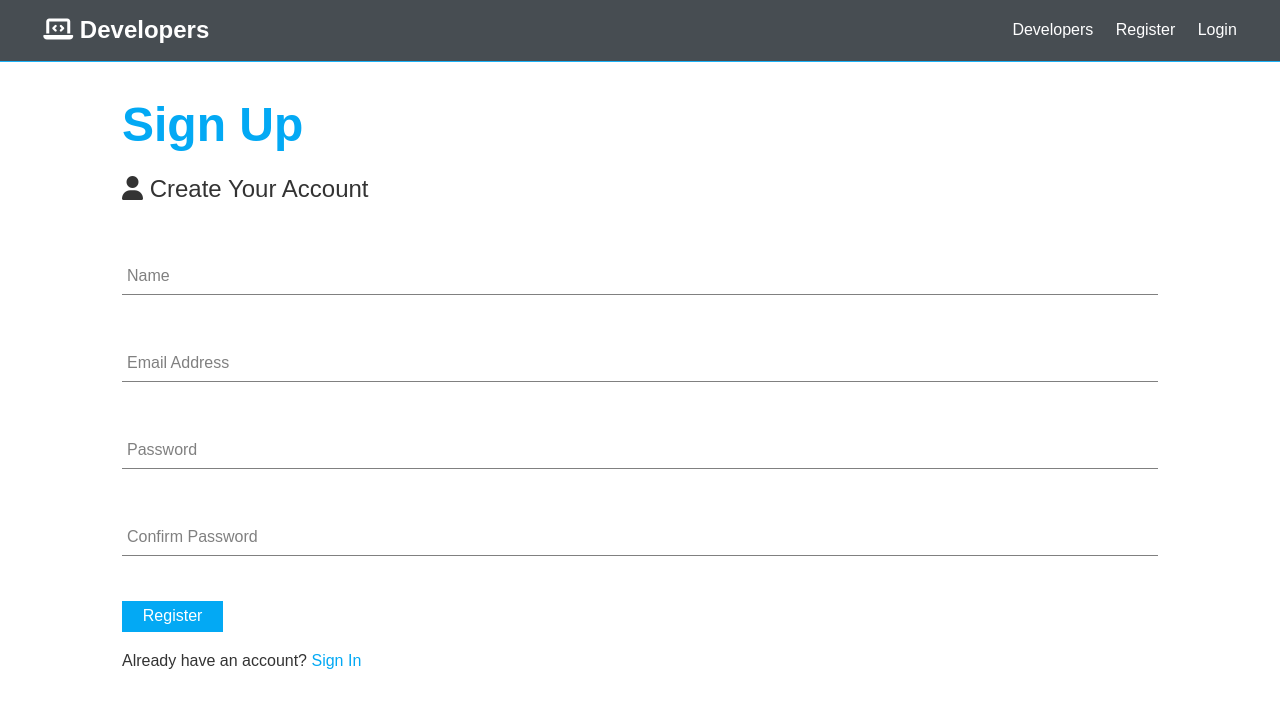
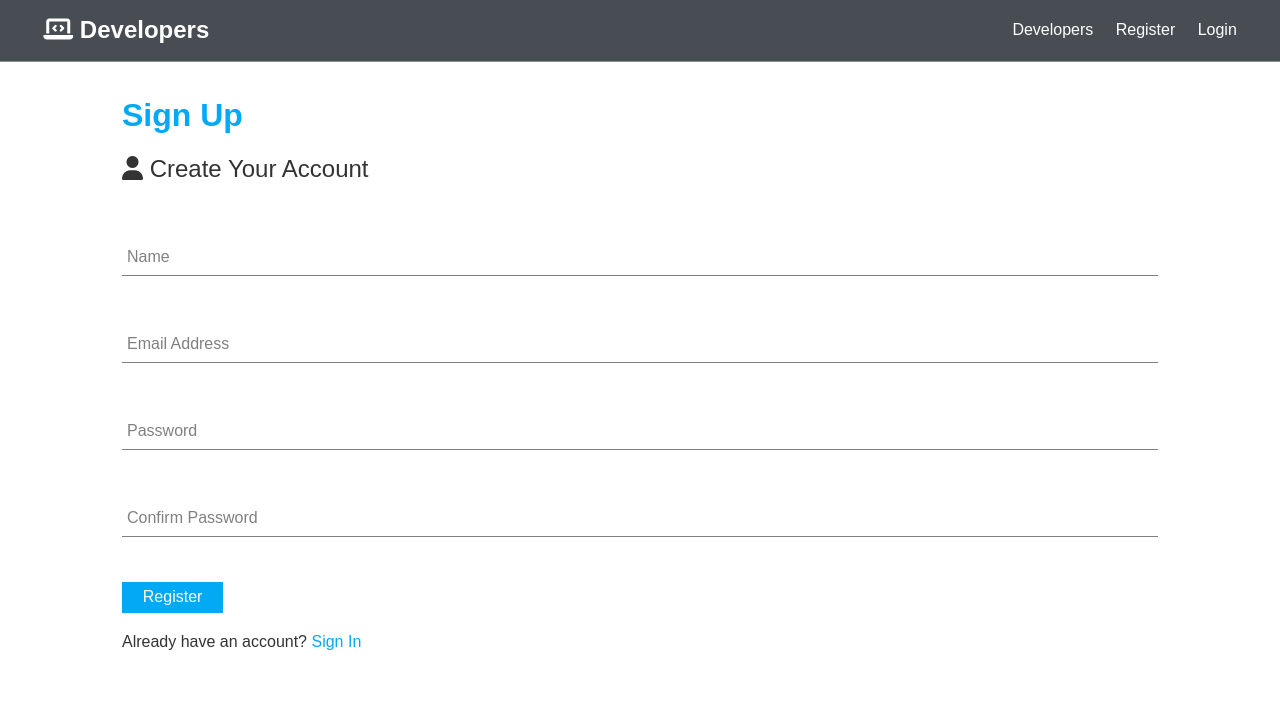
Before and after one commit to SelariuAlex/developers, a React (Create React App) app in the folder client/: page /register in a window 1280 px wide. Shown: the top 708 px of the page. Built offline with nearby package versions, Linux system fonts and the light colour scheme; no server answers.

Commit message:
add page not found and clean up routes

```diff
--- a/client/src/App.css
+++ b/client/src/App.css
@@ -52,7 +52,7 @@ img {
 }
 
 .large {
-  font-size: 3rem;
+  font-size: 2rem;
   line-height: 1.2;
   margin-bottom: 1rem;
 }
--- a/client/src/App.js
+++ b/client/src/App.js
@@ -1,10 +1,10 @@
 import React, { useEffect } from 'react';
 import { BrowserRouter as Router, Route, Switch } from 'react-router-dom';
+
 import Navbar from './components/layout/NavBar/Navbar.component';
 import Landing from './components/layout/Landing/Landing.component';
-import Login from './components/auth/Login/Login.component';
-import Register from './components/auth/Register/Register.component';
-import Alert from './components/layout/Alert/Alert.component';
+import Routes from './components/routes/Routes.component';
+
 import { loadUser } from './redux/actions/auth.action';
 import setAuthToken from './utils/setAuthToken.service';
 
@@ -27,14 +27,10 @@ function App() {
       <Router>
         <>
           <Navbar />
-          <Route exact path="/" component={Landing} />
-          <section className="container">
-            <Switch>
-              <Route exact path="/register" component={Register} />
-              <Route exact path="/login" component={Login} />
-            </Switch>
-            <Alert />
-          </section>
+          <Switch>
+            <Route exact path="/" component={Landing} />
+            <Route component={Routes} />
+          </Switch>
         </>
       </Router>
     </Provider>
--- /dev/null
+++ b/client/src/components/layout/NotFound/NotFound.component.js
@@ -0,0 +1,12 @@
+import React from 'react';
+
+const NotFound = () => {
+  return (
+    <div className="text-center">
+      <h1 className="x-large text-primary">404 Page Not Found</h1>
+      <p className="large">Sorry, this page does not exist</p>
+    </div>
+  );
+};
+
+export default NotFound;
--- /dev/null
+++ b/client/src/components/routes/Routes.component.js
@@ -0,0 +1,22 @@
+import React from 'react';
+import { Route, Switch } from 'react-router-dom';
+
+import Login from '../auth/Login/Login.component';
+import Register from '../auth/Register/Register.component';
+import Alert from '../layout/Alert/Alert.component';
+import NotFound from '../layout/NotFound/NotFound.component';
+
+const Routes = () => {
+  return (
+    <section className="container">
+      <Switch>
+        <Route exact path="/register" component={Register} />
+        <Route exact path="/login" component={Login} />
+        <Route component={NotFound} />
+      </Switch>
+      <Alert />
+    </section>
+  );
+};
+
+export default Routes;
```
